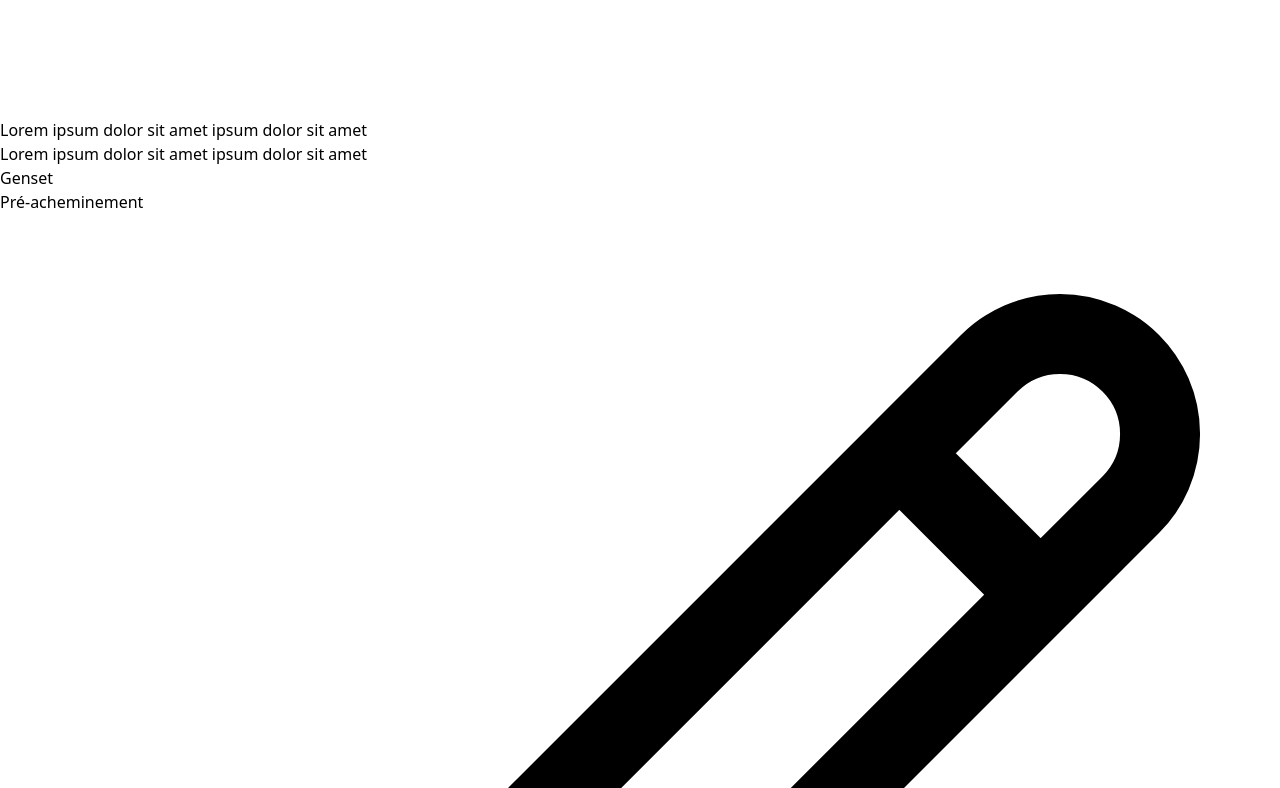
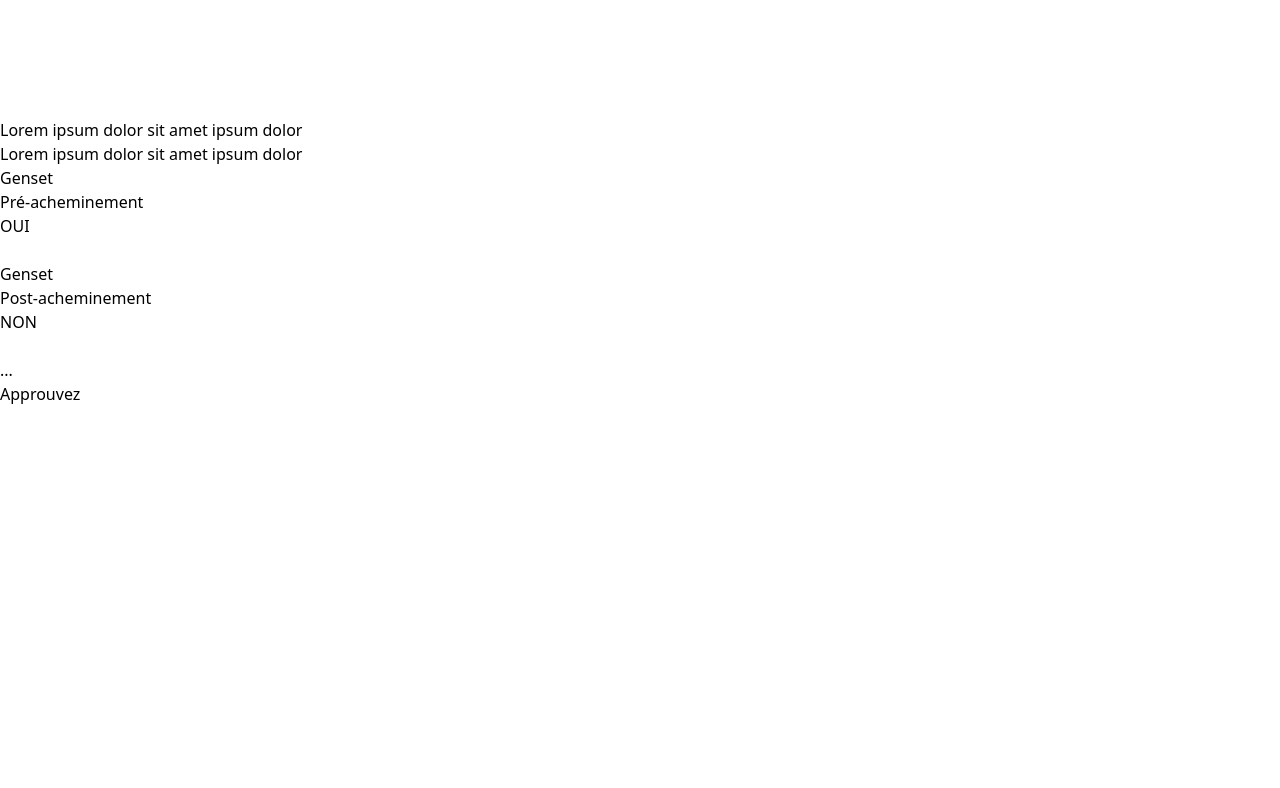
Before and after one commit to AbdelhaqNouhi/quick-project, a React (Vite) app: page / in a window 1280 px wide. Shown: the part 4512-5300 px from the top of the page. After the commit the page ends 4918 px from the top, so only its background shows below. Built offline with nearby package versions, Linux system fonts and the light colour scheme.

Commit message:
add dropdown

```diff
--- a/src/components/form.jsx
+++ b/src/components/form.jsx
@@ -3,6 +3,43 @@ import { useState } from 'react'
 import wifi from '../assets/icons/wifi.png'
 import lamp from '../assets/icons/lamp.png'
 import energy from '../assets/icons/energy.png'
+
+function DropDown({ text }) {
+
+    const [open, setOpen] = useState(false);
+
+    function handleMouseEnter() {
+        setOpen(true);
+    }
+
+    function handleMouseLeave() {
+        setTimeout(() => {
+            setOpen(false);
+        }, 200);
+    }
+
+    return (
+        <div className='absolute'>
+            <button
+                className=''
+                onMouseEnter={handleMouseEnter}
+                onMouseLeave={handleMouseLeave}
+            // onClick={() => setOpen((event) => !event)}
+            >
+                <svg xmlns="http://www.w3.org/2000/svg" fill="none" viewBox="0 0 24 24" stroke-width="1.5" stroke="currentColor" class="w-4 h-4">
+                    <path stroke-linecap="round" stroke-linejoin="round" d="M16.862 4.487l1.687-1.688a1.875 1.875 0 112.652 2.652L6.832 19.82a4.5 4.5 0 01-1.897 1.13l-2.685.8.8-2.685a4.5 4.5 0 011.13-1.897L16.863 4.487zm0 0L19.5 7.125" />
+                </svg>
+            </button>
+            {open && (
+                <div className='bg-white border w-[145px] h-[78px] rounded p-1 absolute bottom-full'>
+                    <p className='text-xs break-words'>
+                        {text}
+                    </p>
+                </div>
+            )}
+        </div>
+    );
+}
 
 function SubForm() {
 
@@ -17,7 +54,7 @@ function SubForm() {
                 </button>
             </div>
             {/* {openProfile && ( */}
-                <div className=' mt-44 rounded bg-black bg-opacity-10 w-80'>
+                <div className=' mt-56 rounded bg-black bg-opacity-20 w-80'>
                     <div className='text-sm py-4 px-2 cursor-pointer rounded flex flex-col gap-4'>
                         <div className='flex justify-between items-center'>
                             <p className='font-bold text-sm'>Genset</p>
@@ -25,23 +62,29 @@ function SubForm() {
                                 <path stroke-linecap="round" stroke-linejoin="round" d="M9.75 9.75l4.5 4.5m0-4.5l-4.5 4.5M21 12a9 9 0 11-18 0 9 9 0 0118 0z" />
                             </svg>
                         </div>
-                        <div className='flex flex-col gap-2 p-3 bg-white rounded-md'>
+                        <div className='flex flex-col gap-4 p-6 bg-white rounded-md'>
                             <div className='flex flex-col items-center'>
-                                <p>Lorem ipsum dolor sit amet ipsum dolor sit amet</p>
-                                <p>Lorem ipsum dolor sit amet ipsum dolor sit amet</p>
+                                <p>Lorem ipsum dolor sit amet ipsum dolor</p>
+                                <p>Lorem ipsum dolor sit amet ipsum dolor</p>
                             </div>
-                            <div className='flex flex-col gap-2 bg-slate-400 p-4'>
-                                <div className='flex justify-between'>
-                                    <p className='flex items-center gap-1'>Genset <p className='text-xs'>Pré-acheminement</p></p>
-                                    <svg xmlns="http://www.w3.org/2000/svg" fill="none" viewBox="0 0 24 24" stroke-width="1.5" stroke="currentColor" class="w-4 h-4">
-                                        <path stroke-linecap="round" stroke-linejoin="round" d="M16.862 4.487l1.687-1.688a1.875 1.875 0 112.652 2.652L6.832 19.82a4.5 4.5 0 01-1.897 1.13l-2.685.8.8-2.685a4.5 4.5 0 011.13-1.897L16.863 4.487zm0 0L19.5 7.125" />
-                                    </svg>
+                            <div className='flex flex-col gap-2'>
+                                <div className='flex gap-16'>
+                                    <p className='flex items-center gap-1 font-semibold'>Genset <p className='text-xs'>Pré-acheminement</p></p>
+                                    <div className='flex text-xs gap-1'>
+                                        <p className='text-green-500 font-semibold'>OUI</p>
+                                        <div className='relative'>
+                                            <DropDown text={'When the countdown is finished, the system will automatically move to the next question.'} />
+                                        </div>
+                                    </div>
                                 </div>
-                                <div className='flex justify-between'>
-                                    <p className='flex items-center gap-1'>Genset <p className='text-xs'>Post-acheminement</p></p>
-                                    <svg xmlns="http://www.w3.org/2000/svg" fill="none" viewBox="0 0 24 24" stroke-width="1.5" stroke="currentColor" class="w-4 h-4">
-                                        <path stroke-linecap="round" stroke-linejoin="round" d="M16.862 4.487l1.687-1.688a1.875 1.875 0 112.652 2.652L6.832 19.82a4.5 4.5 0 01-1.897 1.13l-2.685.8.8-2.685a4.5 4.5 0 011.13-1.897L16.863 4.487zm0 0L19.5 7.125" />
-                                    </svg>
+                                <div className='flex gap-14'>
+                                    <p className='flex items-center gap-1 font-semibold'>Genset <p className='text-xs'>Post-acheminement</p></p>
+                                    <div className='flex text-xs gap-1'>
+                                        <p className='text-red-500 font-semibold'>NON</p>
+                                        <div className='relative'>
+                                            <DropDown text={'When the countdown is finished, the system will automatically move to the next question.'} />
+                                        </div>
+                                    </div>
                                 </div>
                             </div>
                         </div>
```
